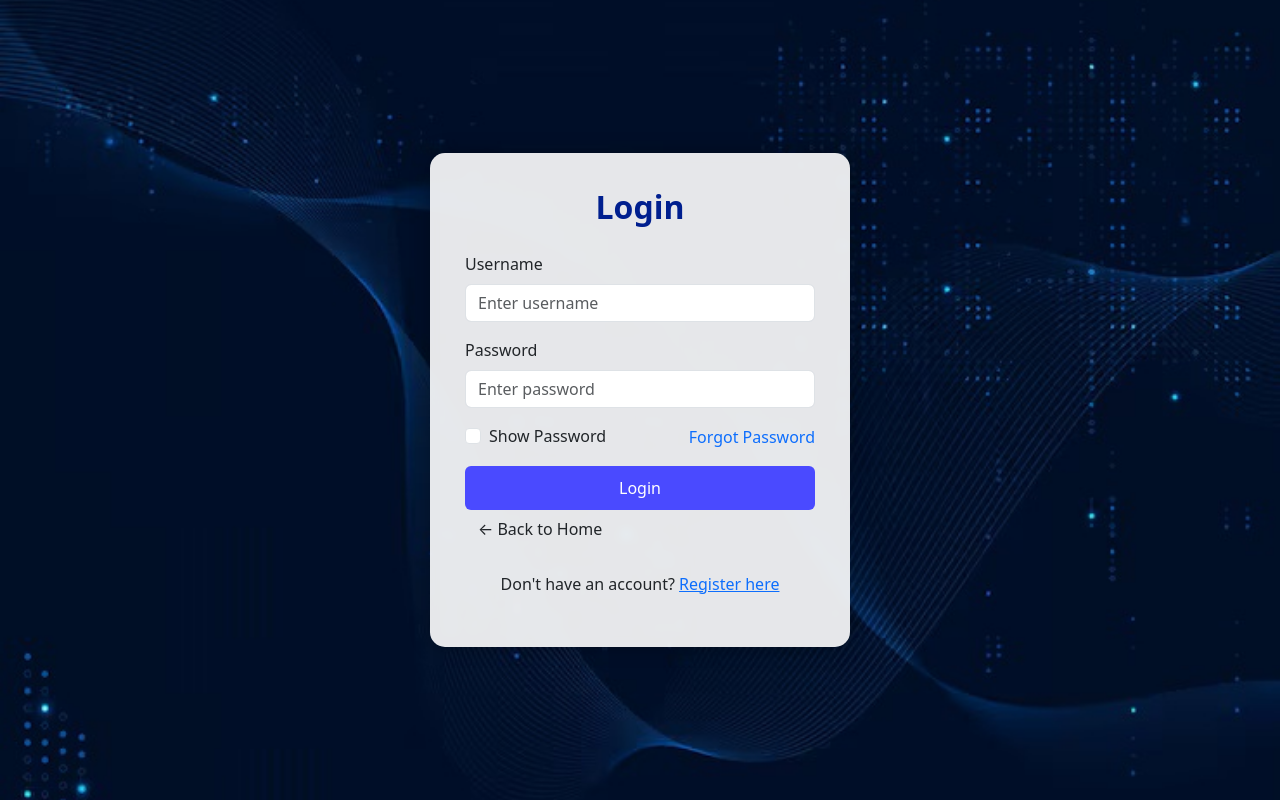
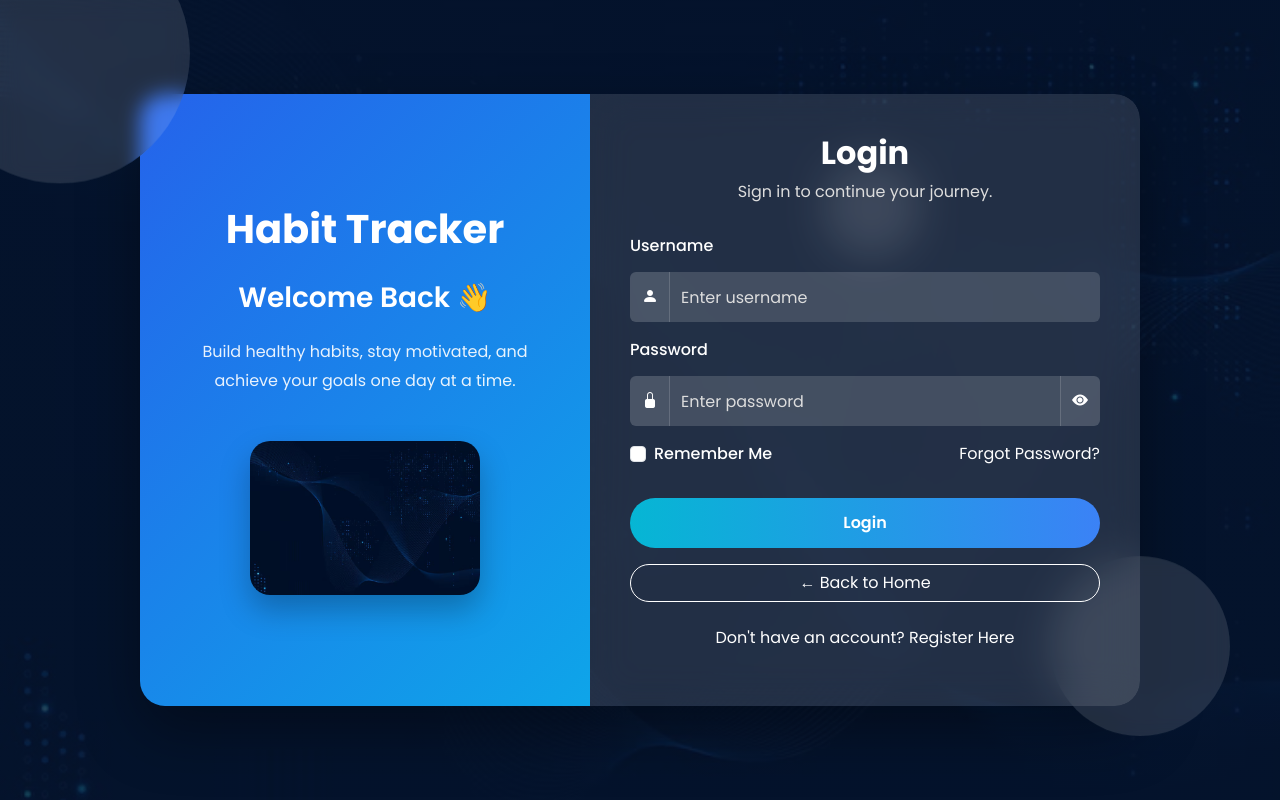
Before and after one commit to chintusasmal21-lgtm/habit_tracker, a Django app: page /login/ in a window 1280 px wide. Run offline with Django 5.2, Linux system fonts and the light colour scheme.

Commit message:
Updated login page

```diff
--- a/habits/templates/habits/login.html
+++ b/habits/templates/habits/login.html
@@ -13,67 +13,463 @@
     <!-- Bootstrap -->
 
     <link href="https://cdn.jsdelivr.net/npm/bootstrap@5.3.0/dist/css/bootstrap.min.css" rel="stylesheet">
+    <link rel="stylesheet" href="https://cdn.jsdelivr.net/npm/bootstrap-icons@1.11.3/font/bootstrap-icons.css">
+
 
     <style>
+        /* Google Font */
+@import url('https://fonts.googleapis.com/css2?family=Poppins:wght@300;400;500;600;700&display=swap');
+
+*{
+    margin:0;
+    padding:0;
+    box-sizing:border-box;
+    font-family:'Poppins',sans-serif;
+}
 
 body{
-          margin:0;
-          padding:0;
 
-          background-image: url("{% static 'image/log.jpg' %}");
-          background-size: cover;
-          background-position: center;
-          background-repeat: no-repeat;
-
-          height:100vh;
+    min-height:100vh;
 
     display:flex;
     justify-content:center;
     align-items:center;
+
+    overflow:hidden;
+
+    background:
+    linear-gradient(rgba(5,20,45,.75),rgba(5,20,45,.80)),
+    url("{% static 'image/log.jpg' %}");
+
+    background-size:cover;
+    background-position:center;
+    background-repeat:no-repeat;
+
+}
+
+/*======================
+Animated Background
+=======================*/
+
+.bg-shape{
+
+    position:absolute;
+
+    border-radius:50%;
+
+    background:rgba(255,255,255,.12);
+
+    backdrop-filter:blur(10px);
+
+    animation:float 8s ease-in-out infinite;
+
+}
+
+.shape1{
+
+    width:260px;
+    height:260px;
+
+    top:-70px;
+    left:-70px;
+
+}
+
+.shape2{
+
+    width:180px;
+    height:180px;
+
+    bottom:40px;
+    right:50px;
+
+    animation-delay:2s;
+
+}
+
+.shape3{
+
+    width:100px;
+    height:100px;
+
+    top:22%;
+    right:28%;
+
+    animation-delay:4s;
+
+}
+
+@keyframes float{
+
+0%{
+
+transform:translateY(0px);
+
+}
+
+50%{
+
+transform:translateY(-25px);
+
+}
+
+100%{
+
+transform:translateY(0px);
+
+}
+
+}
+
+/*=========================
+Container
+==========================*/
+
+.login-container{
+
+    width:1000px;
+
+    max-width:95%;
+
+    display:flex;
+
+    overflow:hidden;
+
+    border-radius:25px;
+
+    box-shadow:0 25px 60px rgba(0,0,0,.35);
+
+    animation:fade .8s ease;
+
+}
+
+@keyframes fade{
+
+from{
+
+opacity:0;
+transform:translateY(40px);
+
+}
+
+to{
+
+opacity:1;
+transform:translateY(0);
+
+}
+
+}
+
+/*=========================
+Left Side
+==========================*/
+
+.login-left{
+
+    width:45%;
+
+    background:linear-gradient(135deg,#2563eb,#0ea5e9);
+
+    color:white;
+
+    padding:45px;
+
+    display:flex;
+
+    flex-direction:column;
+
+    justify-content:center;
+
+    align-items:center;
+
+    text-align:center;
+
+}
+
+.login-left h1{
+
+    font-size:40px;
+
+    font-weight:700;
+
+}
+
+.login-left h3{
+
+    margin-top:20px;
+
+    font-weight:600;
+
+}
+
+.login-left p{
+
+    margin-top:15px;
+
+    line-height:1.8;
+
+    opacity:.9;
+
+}
+
+.side-image{
+
+    width:230px;
+
+    margin-top:30px;
+
+    border-radius:20px;
+
+    box-shadow:0 15px 30px rgba(0,0,0,.25);
+
+}
+
+/*=========================
+Right Side
+==========================*/
+
+.login-right{
+
+    width:55%;
+
+    background:rgba(255,255,255,.12);
+
+    backdrop-filter:blur(20px);
+
+    display:flex;
+
+    justify-content:center;
+
+    align-items:center;
+
+    padding:40px;
+
 }
 
 .login-box{
-          width:420px;
 
-          background: rgba(255,255,255,0.9);
+    width:100%;
 
-          padding:35px;
-
-          border-radius:15px;
-
-          box-shadow:0px 0px 20px rgba(0,0,0,0.3);
-
-          backdrop-filter: blur(5px);
-        }
-        body{
-           background-image:url("{% static 'image/log.jpg' %}");
-           background-size:cover;
-           background-position:center;
-           height:100vh;
-
-           display:flex;
-           justify-content:center;
-           align-items:center;
 }
 
-        h2{
-            text-align: center;
-            color: #001f8f;
-            margin-bottom: 25px;
-            font-weight: bold;
+.login-box h2{
+
+    color:white;
+
+    text-align:center;
+
+    font-weight:700;
+
 }
 
+.subtitle{
+
+    text-align:center;
+
+    color:#ddd;
+
+    margin-bottom:30px;
+
+}
+
+/*=========================
+Inputs
+==========================*/
+
+label{
+
+    color:white;
+
+    margin-bottom:6px;
+
+    font-weight:500;
+
+}
+
+.input-group{
+
+    margin-top:8px;
+
+}
+
+.input-group-text{
+
+    background:rgba(255,255,255,.18);
+
+    color:white;
+
+    border:none;
+
+}
+
+.form-control{
+
+    background:rgba(255,255,255,.15);
+
+    border:none;
+
+    color:white;
+
+    height:50px;
+
+}
+
+.form-control::placeholder{
+
+    color:#ddd;
+
+}
+
+.form-control:focus{
+
+    background:rgba(255,255,255,.20);
+
+    color:white;
+
+    box-shadow:none;
+
+}
+
+.eye-btn{
+
+    cursor:pointer;
+
+}
+
+/*=========================
+Checkbox
+==========================*/
+
+.form-check-label{
+
+    color:white;
+
+}
+
+.form-check-input{
+
+    cursor:pointer;
+
+}
+
+/*=========================
+Links
+==========================*/
+
+a{
+
+    color:#fff;
+
+    text-decoration:none;
+
+    transition:.3s;
+
+}
+
+a:hover{
+
+    color:#ffd54f;
+
+}
+
+/*=========================
+Buttons
+==========================*/
+
 .btn-login{
-            background-color: #4a4aff;
-            color: white;
-            width: 100%;
-            padding: 10px;
-            border: none;
+
+    width:100%;
+
+    border:none;
+
+    border-radius:50px;
+
+    padding:13px;
+
+    background:linear-gradient(90deg,#06b6d4,#3b82f6);
+
+    color:white;
+
+    font-weight:600;
+
+    transition:.3s;
+
 }
 
 .btn-login:hover{
-            background-color: #3333ff;
+
+    transform:translateY(-3px);
+
+    box-shadow:0 10px 25px rgba(0,162,255,.45);
+
 }
+
+.btn-home{
+
+    width:100%;
+
+    border-radius:50px;
+
+    border:1px solid white;
+
+    color:white;
+
+}
+
+.btn-home:hover{
+
+    background:white;
+
+    color:#2563eb;
+
+}
+
+.register{
+
+    text-align:center;
+
+    color:white;
+
+}
+
+/*=========================
+Alert
+==========================*/
+
+.alert{
+
+    border-radius:12px;
+
+}
+
+/*=========================
+Responsive
+==========================*/
+
+@media(max-width:900px){
+
+.login-left{
+
+display:none;
+
+}
+
+.login-right{
+
+width:100%;
+
+}
+
+.login-container{
+
+width:95%;
+
+}
+
+}
+
+
 
 </style>
 
@@ -81,18 +477,35 @@
 
 <body>
 
+    <div class="bg-shape shape1"></div>
+    <div class="bg-shape shape2"></div>
+   <div class="bg-shape shape3"></div>
+
+   <div class="login-container">
+
+     <div class="login-left">
+
+        <h1>Habit Tracker</h1>
+
+        <h3>Welcome Back 👋</h3>
+
+        <p>
+            Build healthy habits, stay motivated, and achieve your goals one day at a time.
+        </p>
+
+        <img src="{% static 'image/log.jpg' %}" class="side-image">
+
+     </div>
+
+    <div class="login-right">
 
         <div class="login-box">
 
             <h2>Login</h2>
 
-        <form method="POST" autocomplete="off"
-         novalidate
-         onsubmit="return validateForm()">
-
-            {% csrf_token %}
-
-            <!-- Error Message -->
+            <p class="subtitle">
+                Sign in to continue your journey.
+            </p>
 
             {% if error %}
 
@@ -104,96 +517,117 @@
 
             {% endif %}
 
-            <!-- Username -->
+            <form method="POST"
+                  autocomplete="off"
+                  novalidate
+                  onsubmit="return validateForm()">
+
+                {% csrf_token %}
 
                 <div class="mb-3">
 
-                <label class="form-label">
-                    Username
-                </label>
+                    <label>Username</label>
 
-                <input type="text"
+                    <div class="input-group">
+
+                        <span class="input-group-text">
+
+                            <i class="bi bi-person-fill"></i>
+
+                        </span>
+
+                        <input
+                        type="text"
                         name="username"
                         class="form-control"
                         placeholder="Enter username"
-                       autocomplete="off"
                         required>
-
 
                     </div>
 
-            <!-- Password -->
+                </div>
 
                 <div class="mb-3">
 
-                <label class="form-label">
-                    Password
-                </label>
+                    <label>Password</label>
 
-                <input type="password"
+                    <div class="input-group">
+
+                        <span class="input-group-text">
+
+                            <i class="bi bi-lock-fill"></i>
+
+                        </span>
+
+                        <input
+                        type="password"
                         id="password"
                         name="password"
                         class="form-control"
                         placeholder="Enter password"
-                       autocomplete="new-password"
                         required>
 
+                        <button
+                        type="button"
+                        class="input-group-text eye-btn"
+                        onclick="showPassword()">
+
+                            <i id="eyeIcon"
+                            class="bi bi-eye-fill"></i>
+
+                        </button>
 
                     </div>
 
-            <!-- Show Password -->
+                </div>
 
-            <div class="d-flex justify-content-between align-items-center mb-3">
+                <div class="d-flex justify-content-between mb-4">
 
                     <div class="form-check">
 
-                   <input class="form-check-input"
-                       type="checkbox"
-                       onclick="showPassword()">
+                        <input
+                        class="form-check-input"
+                        type="checkbox">
 
                         <label class="form-check-label">
-                      Show Password
+
+                            Remember Me
+
                         </label>
 
                     </div>
 
-                 <a href="/forgot-password/"
-                   class="text-decoration-none">
+                    <a href="/forgot-password/">
 
-                    Forgot Password
+                        Forgot Password?
 
                     </a>
 
                 </div>
 
-            <!-- Login Button -->
-
-            <button type="submit"
+                <button
+                type="submit"
                 class="btn btn-login">
 
                     Login
 
                 </button>
 
-            <br>
-            <div>
-
                 <a href="/"
-                class="btn btn-home">
+                   class="btn btn-home mt-3">
 
                     ← Back to Home
 
                 </a>
-            </div>
 
-            <!-- Register Link -->
-
-            <p class="mt-4 text-center">
+                <p class="register mt-4">
 
                     Don't have an account?
 
                     <a href="/register/">
-                    Register here
+
+                        Register Here
+
                     </a>
 
                 </p>
@@ -202,46 +636,115 @@
 
         </div>
 
+    </div>
+   </div>
+
+
+
+
+
+
     <!-- JavaScript -->
 
     <script>
+        function validateForm() {
 
-        function validateForm(){
+    let username = document.querySelector('[name="username"]');
+    let password = document.querySelector('[name="password"]');
 
-    let username =
-        document.querySelector('[name="username"]').value;
-
-    let password =
-        document.querySelector('[name="password"]').value;
-
-    if(username.trim() === ""){
-
-        alert("Username is required");
+    if (username.value.trim() === "") {
+        alert("Please enter your username.");
+        username.focus();
         return false;
     }
 
-    if(password.trim() === ""){
-
-        alert("Password is required");
+    if (password.value.trim() === "") {
+        alert("Please enter your password.");
+        password.focus();
         return false;
     }
+
+    // Loading Animation
+    let btn = document.querySelector(".btn-login");
+
+    btn.disabled = true;
+
+    btn.innerHTML =
+        '<span class="spinner-border spinner-border-sm me-2"></span> Logging in...';
 
     return true;
 }
 
-function showPassword(){
+// ===========================
+// Show / Hide Password
+// ===========================
 
-    var x = document.getElementById("password");
+function showPassword() {
 
-    if(x.type === "password"){
+    let pass = document.getElementById("password");
+    let eye = document.getElementById("eyeIcon");
 
-        x.type = "text";
+    if (pass.type === "password") {
 
-    }else{
+        pass.type = "text";
 
-        x.type = "password";
+        eye.classList.remove("bi-eye-fill");
+        eye.classList.add("bi-eye-slash-fill");
+
+    } else {
+
+        pass.type = "password";
+
+        eye.classList.remove("bi-eye-slash-fill");
+        eye.classList.add("bi-eye-fill");
+    }
+}
+
+// ===========================
+// Input Focus Animation
+// ===========================
+
+let inputs = document.querySelectorAll(".form-control");
+
+inputs.forEach(function(input){
+
+    input.addEventListener("focus", function(){
+
+        this.style.transform = "scale(1.02)";
+        this.style.transition = ".3s";
+
+    });
+
+    input.addEventListener("blur", function(){
+
+        this.style.transform = "scale(1)";
+
+    });
+
+});
+
+// ===========================
+// Enter Key Support
+// ===========================
+
+document.addEventListener("keydown", function(e){
+
+    if(e.key === "Enter"){
+
+        document.querySelector("form").requestSubmit();
 
     }
+
+});
+
+// ===========================
+// Welcome Animation
+// ===========================
+
+window.onload = function(){
+
+    document.querySelector(".login-container").style.opacity = "1";
+
 }
 
     </script>
```
Lines whose indentation alone changed are shown as unchanged.
